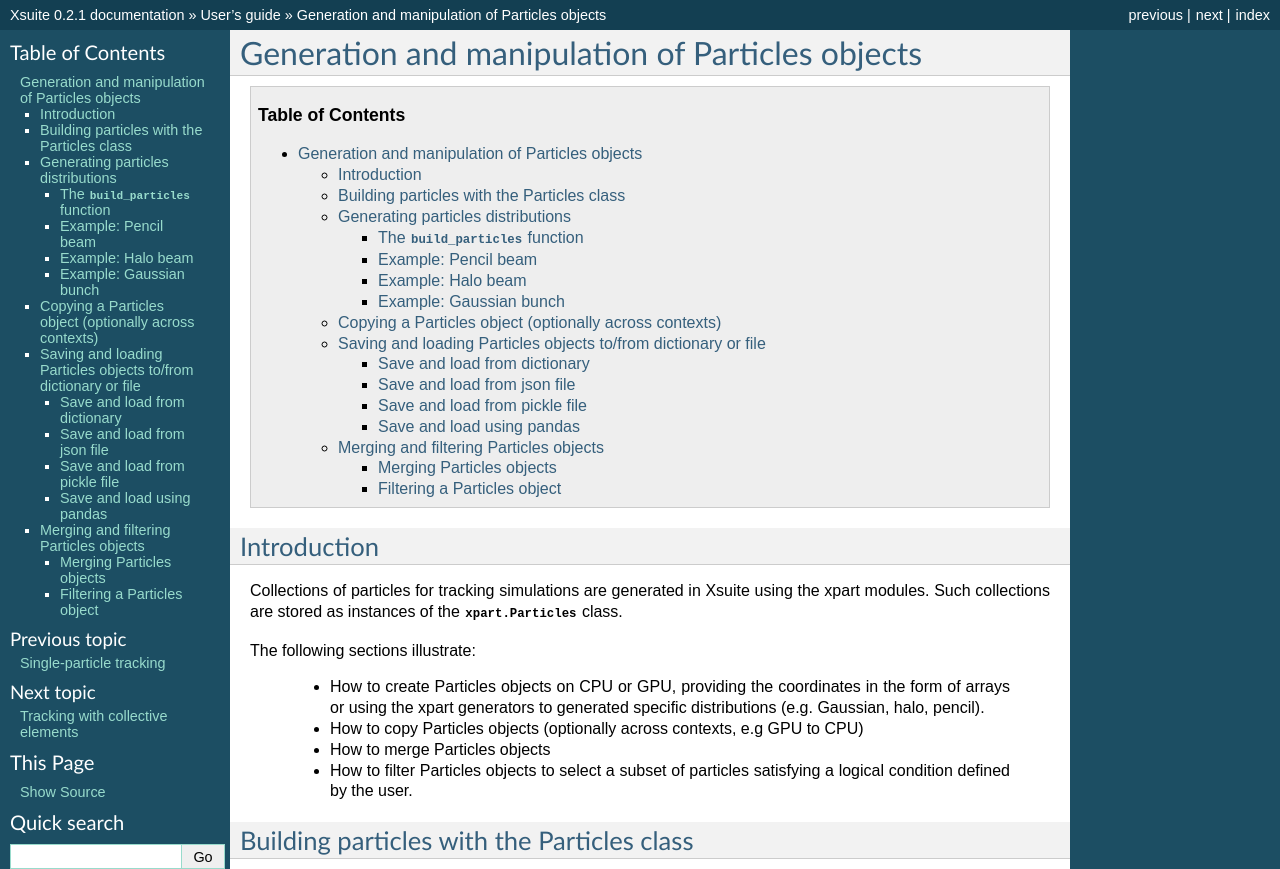
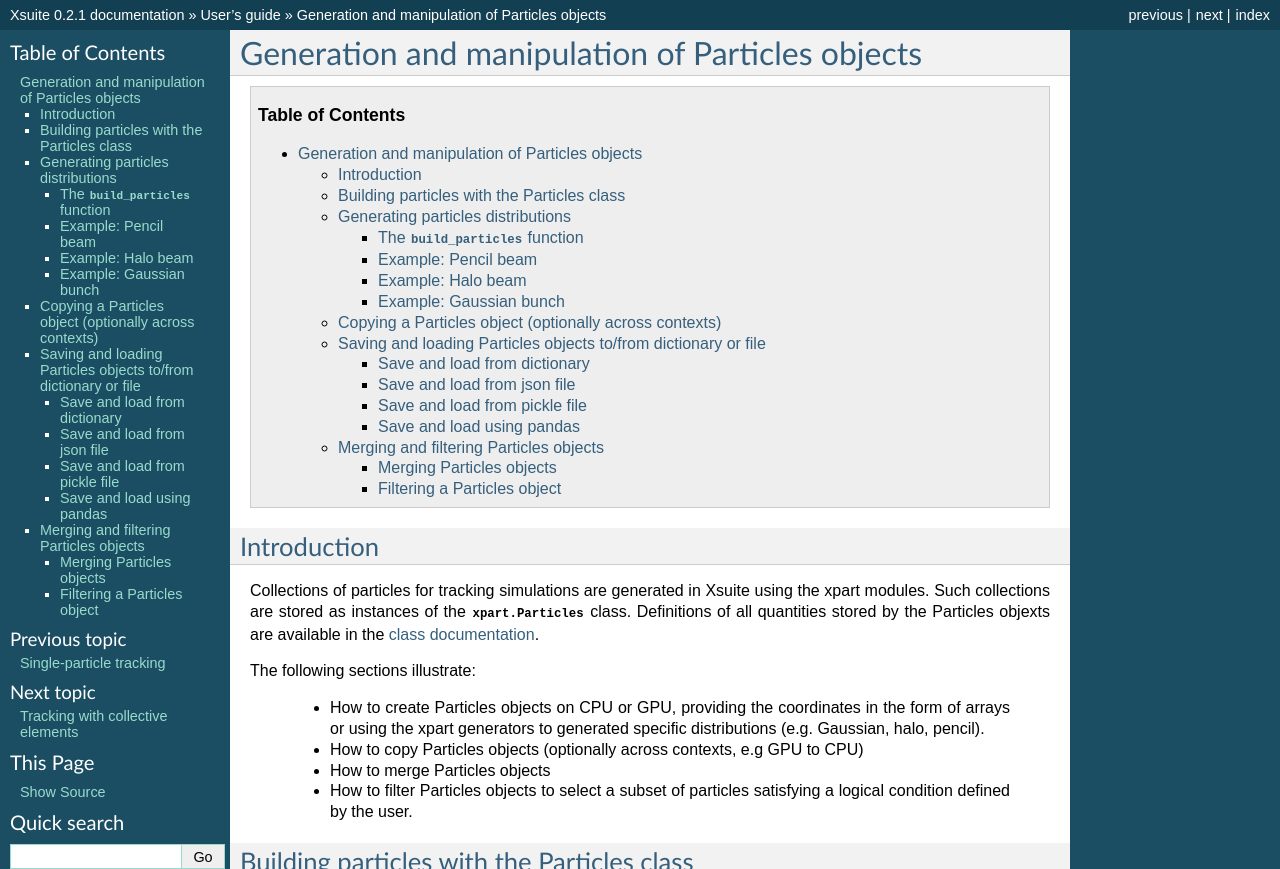
Before and after one commit to xsuite/xsuite, a Sphinx documentation site: the page built from docs/particlesmanip.rst, in a window 1280 px wide and 1400 px high. Shown: the top 869 px of the window. Built offline with Sphinx 7.4.7, drawn with Linux system fonts in a browser that asks for light colours; some of the changed text lies outside the part shown; grey boxes are pictures that could not be loaded.

Commit message:
Quick push

```diff
--- a/docs/apixpart.rst
+++ b/docs/apixpart.rst
@@ -1,6 +1,8 @@
 =========
 Xpart API
 =========
+
+.. _particlesapi:
 
 The particle class
 ==================
--- a/docs/particlesmanip.rst
+++ b/docs/particlesmanip.rst
@@ -12,7 +12,8 @@
 
 Collections of particles for tracking simulations are generated in Xsuite using
 the xpart modules. Such collections are stored as instances of the
-:class:`xpart.Particles` class.
+:class:`xpart.Particles` class. Definitions of all quantities stored by the
+Particles objexts are available in the :ref:`class documentation<particlesapi>`.
 
 The following sections illustrate:
 
@@ -27,6 +28,9 @@
 Building particles with the Particles class
 ===========================================
 
+If all the coordinates of the particles are known, a Particles object can be
+created directly with the :class:`xpart.Particles` calls. For example:
+
 .. literalinclude:: generated_code_snippets/basics_part.py
    :language: python
 
@@ -35,6 +39,10 @@
 
 The ``build_particles`` function
 --------------------------------
+
+It is often convenient to generate a Particles example starting from a given
+reference particle which defines for example the particle type (charge and mass)
+and the reference energy and momentum with respect to which the coordinates
 
 .. literalinclude:: generated_code_snippets/build_particles_set.py
    :language: python
```
